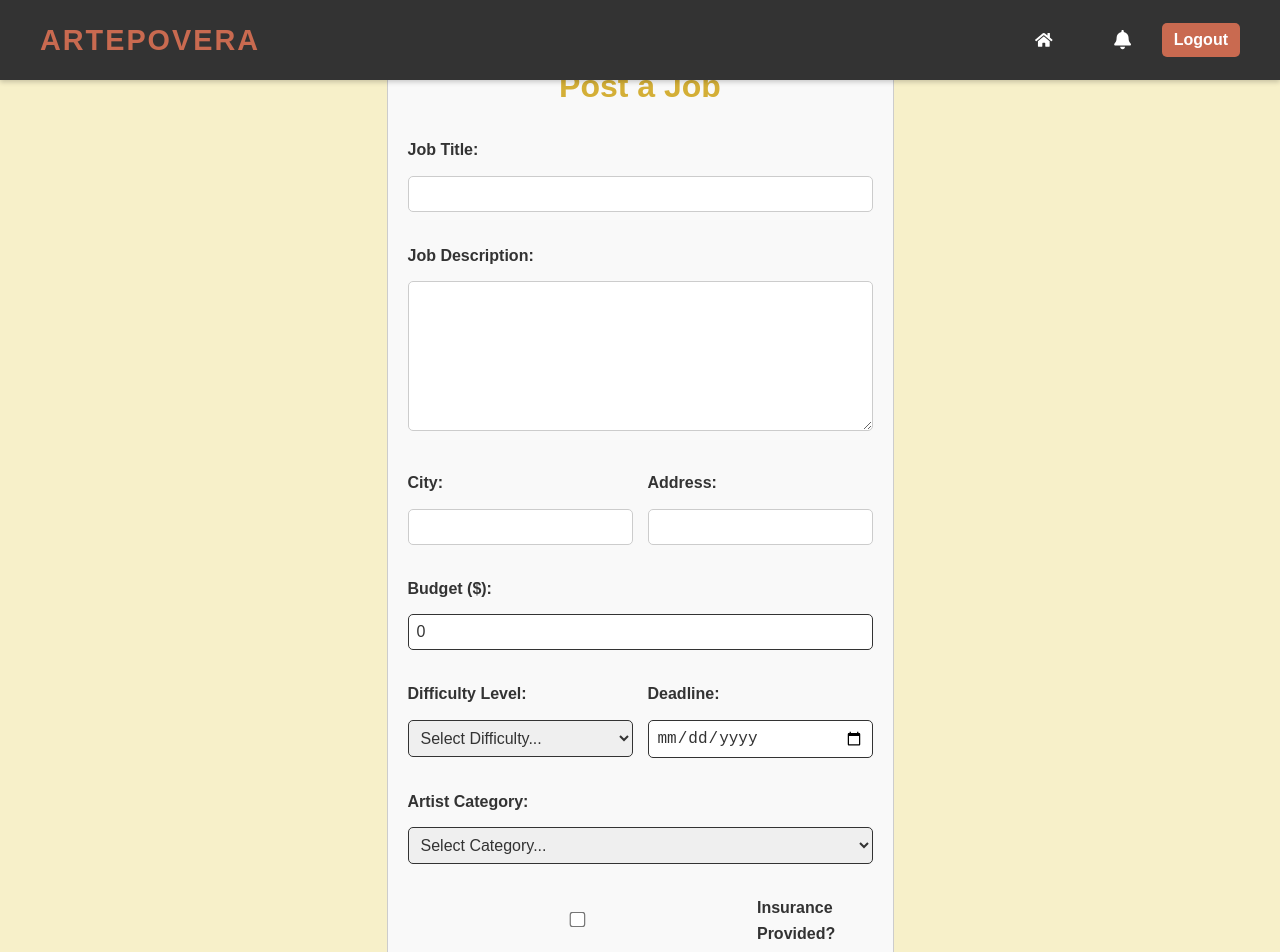
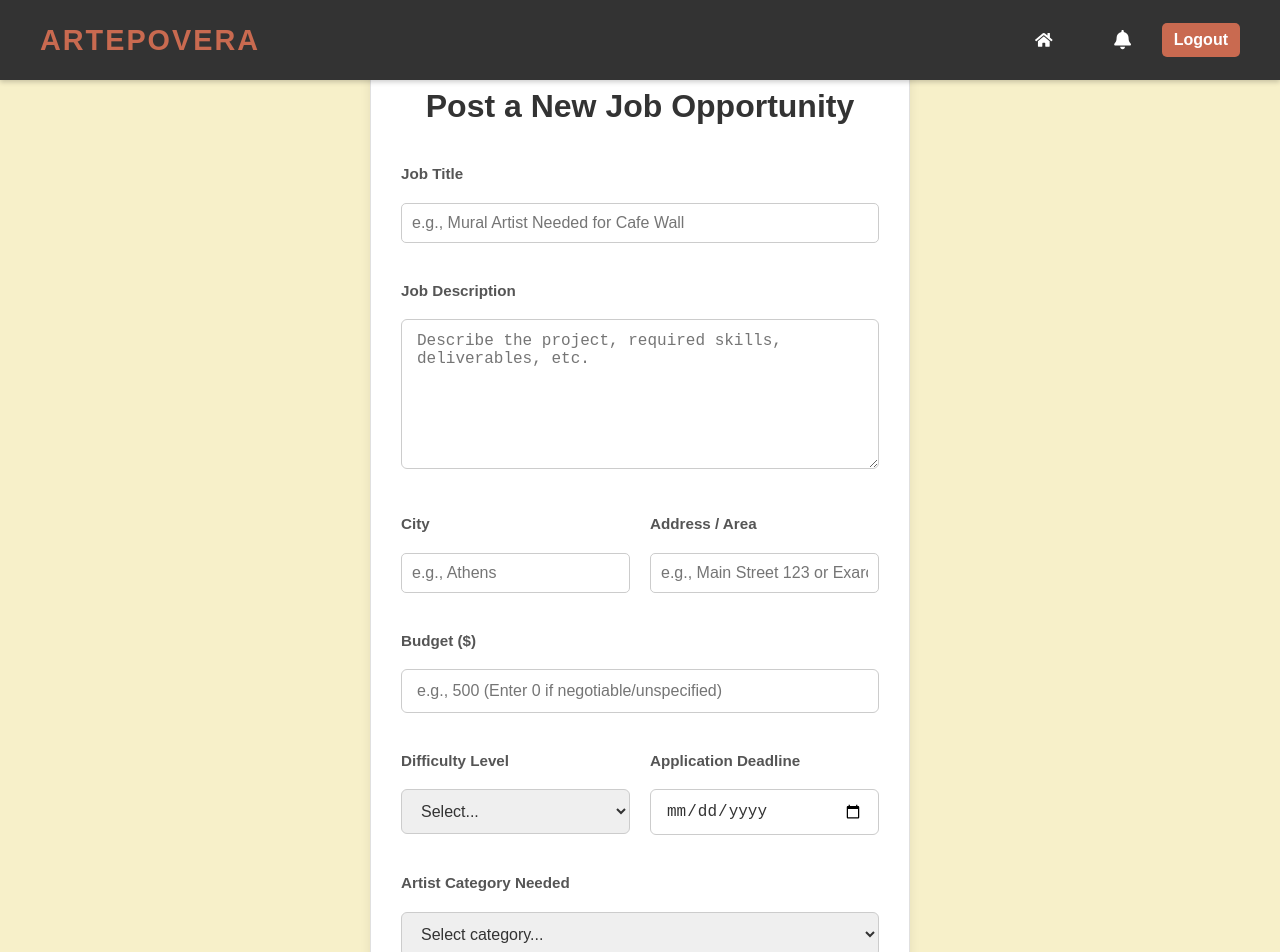
Before and after one commit to billpap123/artepovera-frontend, a React (Vite) app: page /post-job in a window 1280 px wide. Shown: the top 952 px of the page. Built offline with nearby package versions, Linux system fonts and the light colour scheme; sample sign-in values are in the browser's storage.

Commit message:
Some commit message

```diff
--- a/src/pages/JobFeed.tsx
+++ b/src/pages/JobFeed.tsx
@@ -414,11 +414,10 @@ const JobFeed: React.FC = () => {
       <style>{componentStyles}</style>
       <Navbar />
       <div className="job-feed-container">
-        <h2>Find Your Next Opportunity</h2>
 
         {/* --- Filter Section --- */}
         <div className="job-filters">
-          <h3>Filter Jobs</h3>
+          <h3>Filter jobs</h3>
           <div className="filter-grid">
             {/* City Filter with Autocomplete */}
             <div className="city-filter-container" ref={cityInputRef}>
@@ -458,7 +457,7 @@ const JobFeed: React.FC = () => {
               value={filterDifficulty}
               onChange={(e) => setFilterDifficulty(e.target.value)}
             >
-              <option value="">All Difficulty Levels</option>
+              <option value="">All difficulty levels</option>
               {difficultyLevels.map(level => (<option key={level} value={level}>{level}</option>))}
             </select>
 
@@ -468,7 +467,7 @@ const JobFeed: React.FC = () => {
               value={filterCategory}
               onChange={(e) => setFilterCategory(e.target.value)}
             >
-              <option value="">All Artist Categories</option>
+              <option value="">All artist categories</option>
               {artistCategories.map((cat) => (
                  // Use original 'cat' for value, formatted name for display text
                 <option key={cat} value={cat}>
@@ -503,8 +502,8 @@ const JobFeed: React.FC = () => {
               onChange={(e) => setFilterInsurance(e.target.value as 'yes' | 'no' | '')}
             >
               <option value="">Insurance (All)</option>
-              <option value="yes">Insurance Provided</option>
-              <option value="no">No Insurance</option>
+              <option value="yes">Insurance provided</option>
+              <option value="no">No insurance</option>
             </select>
             <button onClick={clearFilters} className="clear-filters-button">
               Clear Filters
--- a/src/pages/PostJobPage.tsx
+++ b/src/pages/PostJobPage.tsx
@@ -8,139 +8,210 @@ const API_BASE_URL = import.meta.env.VITE_API_URL || "http://localhost:50001";
 
 // Artist categories based on your ENUM
 const artistCategories = [
-  "dancer",
-  "painter",
-  "digital_artist",
-  "graphic_designer",
-  "musician",
-  "sculptor",
-  "photographer",
-  "actress",
-  "actor",
-  "comedian",
-  "poet",
-  "writer",
-  "illustrator",
-  "calligrapher",
-  "filmmaker",
-  "animator",
-  "fashion_designer",
-  "architect",
-  "interior_designer",
-  "jewelry_designer",
-  "industrial_designer",
-  "ceramicist",
-  "woodworker",
+  "dancer", "painter", "digital_artist", "graphic_designer", "musician",
+  "sculptor", "photographer", "actress", "actor", "comedian", "poet",
+  "writer", "illustrator", "calligrapher", "filmmaker", "animator",
+  "fashion_designer", "architect", "interior_designer", "jewelry_designer",
+  "industrial_designer", "ceramicist", "woodworker",
 ];
 
 // --- Formatting Helper Function ---
-// (Capitalizes only the first letter of the first word after replacing underscores)
 const formatCategoryName = (category: string | undefined): string => {
-  if (!category) return ''; // Handle cases where category might be undefined
-
-  // Replace underscores with spaces first
+  if (!category) return '';
   const spacedName = category.replace(/_/g, ' ');
-
-  // Capitalize only the very first character of the resulting string
   return spacedName.charAt(0).toUpperCase() + spacedName.slice(1);
 };
 // --- End Helper Function ---
 
+// --- Embedded CSS Styles for PostJobPage ---
+const postJobStyles = `
+  .post-job-container {
+    max-width: 800px; /* Slightly wider */
+    margin: 30px auto; /* More vertical margin */
+    padding: 30px; /* More padding */
+    border: 1px solid #e0e0e0; /* Lighter border */
+    border-radius: 10px; /* Slightly more rounded */
+    background-color: #ffffff; /* White background */
+    box-shadow: 0 4px 12px rgba(0, 0, 0, 0.08); /* Subtle shadow */
+    font-family: Arial, sans-serif; /* Consistent font */
+  }
+
+  .post-job-container h2 {
+    text-align: center;
+    margin-bottom: 30px; /* More space below heading */
+    color: #333;
+    font-weight: 600; /* Bolder heading */
+  }
+
+  .post-job-form {
+    display: flex;
+    flex-direction: column;
+    gap: 20px; /* Consistent gap between form elements/groups */
+  }
+
+  .form-field-group label {
+    display: block;
+    margin-bottom: 8px; /* Space between label and input */
+    font-weight: 600; /* Bolder labels */
+    color: #555;
+    font-size: 0.95em;
+  }
+
+  .form-input,
+  .form-select,
+  .form-textarea {
+    width: 100%;
+    padding: 12px 15px; /* More padding */
+    border: 1px solid #ccc;
+    border-radius: 6px; /* Consistent radius */
+    box-sizing: border-box;
+    font-size: 1rem; /* Standard font size */
+    transition: border-color 0.2s ease, box-shadow 0.2s ease; /* Smooth transitions */
+  }
+
+  .form-input:focus,
+  .form-select:focus,
+  .form-textarea:focus {
+    border-color: #007bff; /* Highlight focus */
+    box-shadow: 0 0 0 3px rgba(0, 123, 255, 0.2); /* Focus ring */
+    outline: none; /* Remove default outline */
+  }
+
+   .form-textarea {
+      min-height: 100px; /* Ensure textarea has decent height */
+      resize: vertical; /* Allow vertical resize only */
+   }
+
+  .form-row {
+    display: flex;
+    gap: 20px; /* Gap between items in a row */
+  }
+
+  /* Make items in a row take equal width */
+  .form-row > div {
+    flex: 1;
+  }
+
+  .form-checkbox-group {
+    display: flex;
+    align-items: center;
+    padding-top: 10px; /* Add some space above checkbox */
+  }
+
+  .form-checkbox-group input[type="checkbox"] {
+    margin-right: 12px;
+    transform: scale(1.3); /* Larger checkbox */
+    cursor: pointer;
+  }
+   .form-checkbox-group label {
+      margin-bottom: 0; /* Remove bottom margin for checkbox label */
+      font-weight: 500; /* Normal weight */
+      cursor: pointer;
+   }
+
+  .submit-button {
+    padding: 14px 25px; /* Generous padding */
+    background-color: #28a745; /* Success green */
+    color: white;
+    border: none;
+    border-radius: 6px;
+    cursor: pointer;
+    font-size: 1.1rem; /* Larger font */
+    font-weight: 600;
+    margin-top: 15px; /* Space above button */
+    transition: background-color 0.2s ease, transform 0.1s ease; /* Add transform transition */
+    align-self: center; /* Center button */
+  }
+
+  .submit-button:hover {
+    background-color: #218838; /* Darker green on hover */
+  }
+  .submit-button:active {
+     transform: scale(0.98); /* Slight press effect */
+  }
+
+  /* --- Media Query for Responsiveness --- */
+  @media (max-width: 600px) {
+    .form-row {
+      flex-direction: column; /* Stack elements in a row */
+      gap: 20px; /* Keep gap consistent */
+    }
+    .post-job-container {
+        padding: 20px; /* Reduce padding on small screens */
+        margin: 20px 10px;
+    }
+     .submit-button {
+        width: 100%; /* Make button full width */
+     }
+  }
+`;
+// --- End Embedded CSS ---
+
 
 const PostJobPage: React.FC = () => {
-  // 1. Fetch user from localStorage
-  const storedUser = JSON.parse(localStorage.getItem("user") || "{}");
+  // State and other logic remains the same...
   const [employerId, setEmployerId] = useState<number | null>(null);
-
-  // 2. Local form states
   const [title, setTitle] = useState("");
   const [description, setDescription] = useState("");
   const [city, setCity] = useState("");
   const [address, setAddress] = useState("");
-  const [budget, setBudget] = useState<number | "">(0); // Keep initial as 0 or '' as you prefer
+  const [budget, setBudget] = useState<number | "">(""); // Default to empty string for placeholder
   const [difficulty, setDifficulty] = useState("");
   const [deadline, setDeadline] = useState("");
   const [artistCategory, setArtistCategory] = useState("");
   const [insurance, setInsurance] = useState(false);
+  const navigate = useNavigate();
+  const storedUser = JSON.parse(localStorage.getItem("user") || "{}");
 
-  const navigate = useNavigate();
-
-  // 3. On component mount, check if user has employer_id
   useEffect(() => {
     if (storedUser && storedUser.user_type === "Employer" && storedUser.employer_id) {
       setEmployerId(storedUser.employer_id);
     } else {
-      // Consider navigating away or showing a more persistent message if not an employer
-      // alert("No valid employer_id found. Please ensure you're logged in as an Employer.");
       console.warn("User is not logged in as an employer or employer_id is missing.");
-      // Optional: navigate('/login'); or navigate('/unauthorized');
     }
-  }, [storedUser]); // Dependency on storedUser is correct
+  }, [storedUser]);
 
-  // 4. Submit the form
   const handleSubmit = async (e: React.FormEvent) => {
     e.preventDefault();
+     // Basic validation example (can be enhanced)
+     if (budget !== "" && Number(budget) < 0) {
+         alert("Budget cannot be negative.");
+         return;
+     }
     try {
       const token = localStorage.getItem("token");
-      if (!employerId) {
-        alert("No valid employer ID found. Cannot create job.");
+      if (!employerId || !token) {
+        alert("Authentication error. Please log in again.");
         return;
       }
-       if (!token) {
-         alert("Authentication token not found. Please log in again.");
-         return; // Also check for token
-      }
-
-      // Construct payload
       const jobPayload = {
-        employer_id: employerId,
-        title,
-        description,
-        city,
-        address,
-        budget: budget === "" ? 0 : Number(budget), // Handle empty string case for budget
-        difficulty,
-        deadline,
-        artistCategory, // Send the original snake_case value
-        insurance,
-        // Default the location field to [0, 0] - ensure backend expects this format
+        employer_id: employerId, title, description, city, address,
+        budget: budget === "" ? null : Number(budget), // Send null if empty, or number
+        difficulty, deadline, artistCategory, insurance,
         location: { type: "Point", coordinates: [0, 0] },
       };
-
       await axios.post(`${API_BASE_URL}/api/job-postings`, jobPayload, {
         headers: { Authorization: `Bearer ${token}` },
       });
-
       alert("Job posted successfully!");
-      // Clear the form
-      setTitle("");
-      setDescription("");
-      setCity("");
-      setAddress("");
-      setBudget(0); // Reset to 0 or ''
-      setDifficulty("");
-      setDeadline("");
-      setArtistCategory("");
+      setTitle(""); setDescription(""); setCity(""); setAddress("");
+      setBudget(""); setDifficulty(""); setDeadline(""); setArtistCategory("");
       setInsurance(false);
-
-      navigate("/main"); // Navigate to the main page or job feed
-    } catch (error: any) { // Added type annotation for error
+      navigate("/main");
+    } catch (error: any) {
       console.error("Error posting job:", error);
-      // Provide more specific error feedback if possible
-      const errorMessage = error.response?.data?.message || "Failed to post job. See console for details.";
+      const errorMessage = error.response?.data?.message || "Failed to post job. Please try again.";
       alert(errorMessage);
     }
   };
 
-  // Simple check to prevent rendering form if not an employer
-   if (!employerId && !localStorage.getItem("user")) { // Basic check if user object exists at all
+   // Conditional rendering if not logged in as employer
+   if (!employerId && typeof window !== 'undefined' && !localStorage.getItem("user")) {
      return (
        <>
          <Navbar />
-         <div style={{ margin: "20px", textAlign: "center" }}>
+         <div className="post-job-container" style={{textAlign: 'center'}}> {/* Reuse container style */}
            <p>You must be logged in as an Employer to post a job.</p>
-           {/* Optional: Add a button to navigate to login */}
-           {/* <button onClick={() => navigate('/login')}>Login</button> */}
          </div>
        </>
      );
@@ -148,150 +219,152 @@ const PostJobPage: React.FC = () => {
 
   return (
     <>
+      {/* Inject styles */}
+      <style>{postJobStyles}</style>
       <Navbar />
-      <div style={{ maxWidth: '700px', margin: '20px auto', padding: '20px', border: '1px solid #ccc', borderRadius: '8px', backgroundColor: '#f9f9f9' }}>
-        <h2 style={{ textAlign: 'center', marginBottom: '25px' }}>Post a Job</h2>
-        <form onSubmit={handleSubmit}>
-          {/* Using a more structured layout, e.g., flex column */}
-          <div style={{ display: 'flex', flexDirection: 'column', gap: '15px' }}>
+      {/* Use class names for styling */}
+      <div className="post-job-container">
+        <h2>Post a New Job Opportunity</h2>
+        <form onSubmit={handleSubmit} className="post-job-form">
 
-            <div>
-              <label htmlFor="jobTitle" style={{ display: 'block', marginBottom: '5px' }}>Job Title:</label>
+            {/* Title */}
+            <div className="form-field-group">
+              <label htmlFor="jobTitle">Job Title</label>
               <input
                 id="jobTitle"
+                className="form-input"
                 type="text"
                 value={title}
                 onChange={(e) => setTitle(e.target.value)}
                 required
-                style={{ width: '100%', padding: '8px', boxSizing: 'border-box' }}
+                placeholder="e.g., Mural Artist Needed for Cafe Wall"
               />
             </div>
 
-            <div>
-              <label htmlFor="jobDesc" style={{ display: 'block', marginBottom: '5px' }}>Job Description:</label>
+            {/* Description */}
+            <div className="form-field-group">
+              <label htmlFor="jobDesc">Job Description</label>
               <textarea
                 id="jobDesc"
+                className="form-textarea"
                 value={description}
                 onChange={(e) => setDescription(e.target.value)}
                 required
-                rows={4} // Give it some default height
-                style={{ width: '100%', padding: '8px', boxSizing: 'border-box' }}
+                rows={5}
+                placeholder="Describe the project, required skills, deliverables, etc."
               />
             </div>
 
-             {/* Group City and Address */}
-            <div style={{ display: 'flex', gap: '15px' }}>
-               <div style={{ flex: 1 }}>
-                 <label htmlFor="jobCity" style={{ display: 'block', marginBottom: '5px' }}>City:</label>
+             {/* Location Row */}
+            <div className="form-row">
+               <div className="form-field-group">
+                 <label htmlFor="jobCity">City</label>
                  <input
                    id="jobCity"
+                   className="form-input"
                    type="text"
                    value={city}
                    onChange={(e) => setCity(e.target.value)}
                    required
-                   style={{ width: '100%', padding: '8px', boxSizing: 'border-box' }}
+                   placeholder="e.g., Athens"
                  />
                </div>
-               <div style={{ flex: 1 }}>
-                 <label htmlFor="jobAddress" style={{ display: 'block', marginBottom: '5px' }}>Address:</label>
+               <div className="form-field-group">
+                 <label htmlFor="jobAddress">Address / Area</label>
                  <input
                    id="jobAddress"
+                   className="form-input"
                    type="text"
                    value={address}
                    onChange={(e) => setAddress(e.target.value)}
                    required
-                   style={{ width: '100%', padding: '8px', boxSizing: 'border-box' }}
+                   placeholder="e.g., Main Street 123 or Exarchia"
                  />
                </div>
             </div>
 
-
-            <div>
-              <label htmlFor="jobBudget" style={{ display: 'block', marginBottom: '5px' }}>Budget ($):</label>
+            {/* Budget */}
+            <div className="form-field-group">
+              <label htmlFor="jobBudget">Budget ($)</label>
               <input
                 id="jobBudget"
+                className="form-input"
                 type="number"
-                step="any" // Allows decimals
-                min="0"    // Prevent negative budget
+                step="any"
+                min="0"
                 value={budget}
-                onChange={(e) =>
-                  setBudget(e.target.value === "" ? "" : Number(e.target.value))
-                }
+                onChange={(e) => setBudget(e.target.value === "" ? "" : Number(e.target.value))}
                 required
-                placeholder="e.g., 500"
-                style={{ width: '100%', padding: '8px', boxSizing: 'border-box' }}
+                placeholder="e.g., 500 (Enter 0 if negotiable/unspecified)"
               />
             </div>
 
-             {/* Group Difficulty and Deadline */}
-             <div style={{ display: 'flex', gap: '15px' }}>
-                <div style={{ flex: 1 }}>
-                  <label htmlFor="jobDifficulty" style={{ display: 'block', marginBottom: '5px' }}>Difficulty Level:</label>
+             {/* Details Row */}
+             <div className="form-row">
+                <div className="form-field-group">
+                  <label htmlFor="jobDifficulty">Difficulty Level</label>
                   <select
                     id="jobDifficulty"
+                    className="form-select"
                     value={difficulty}
                     onChange={(e) => setDifficulty(e.target.value)}
                     required
-                    style={{ width: '100%', padding: '8px', boxSizing: 'border-box' }}
                   >
-                    <option value="" disabled>Select Difficulty...</option>
+                    <option value="" disabled>Select...</option>
                     <option value="Beginner">Beginner</option>
                     <option value="Intermediate">Intermediate</option>
                     <option value="Expert">Expert</option>
                   </select>
                 </div>
 
-               <div style={{ flex: 1 }}>
-                 <label htmlFor="jobDeadline" style={{ display: 'block', marginBottom: '5px' }}>Deadline:</label>
+               <div className="form-field-group">
+                 <label htmlFor="jobDeadline">Application Deadline</label>
                  <input
                    id="jobDeadline"
+                   className="form-input"
                    type="date"
                    value={deadline}
                    onChange={(e) => setDeadline(e.target.value)}
                    required
-                   style={{ width: '100%', padding: '8px', boxSizing: 'border-box' }}
                  />
                </div>
             </div>
 
-
-            <div>
-              <label htmlFor="jobCategory" style={{ display: 'block', marginBottom: '5px' }}>Artist Category:</label>
+            {/* Category */}
+            <div className="form-field-group">
+              <label htmlFor="jobCategory">Artist Category Needed</label>
               <select
                 id="jobCategory"
+                className="form-select"
                 value={artistCategory}
                 onChange={(e) => setArtistCategory(e.target.value)}
                 required
-                style={{ width: '100%', padding: '8px', boxSizing: 'border-box' }}
               >
-                <option value="" disabled>Select Category...</option>
+                <option value="" disabled>Select category...</option>
                 {artistCategories.map((cat) => (
-                  // Use original 'cat' for value, formatted name for display text
                   <option key={cat} value={cat}>
-                    {formatCategoryName(cat)} {/* <--- APPLY FORMATTING HERE */}
+                    {formatCategoryName(cat)}
                   </option>
                 ))}
               </select>
             </div>
 
-            <div style={{ display: 'flex', alignItems: 'center' }}>
+            {/* Insurance */}
+            <div className="form-checkbox-group">
               <input
                 id="jobInsurance"
                 type="checkbox"
                 checked={insurance}
                 onChange={(e) => setInsurance(e.target.checked)}
-                style={{ marginRight: '10px', transform: 'scale(1.2)' }} // Slightly larger checkbox
               />
-              <label htmlFor="jobInsurance">Insurance Provided?</label>
+              <label htmlFor="jobInsurance">Insurance Provided by Employer?</label>
             </div>
 
-            <button
-             type="submit"
-             style={{ padding: '12px 20px', backgroundColor: '#007bff', color: 'white', border: 'none', borderRadius: '4px', cursor: 'pointer', fontSize: '16px', marginTop: '10px' }}
-            >
-              Create Job Posting
+            {/* Submit Button */}
+            <button type="submit" className="submit-button">
+              Post Job Posting
             </button>
-          </div>
+
         </form>
       </div>
     </>
```
